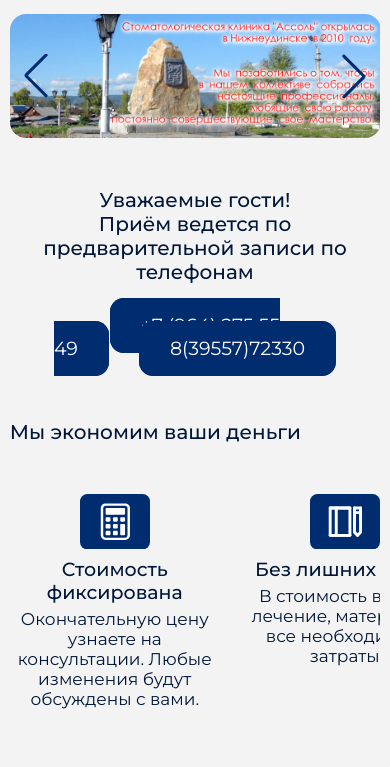
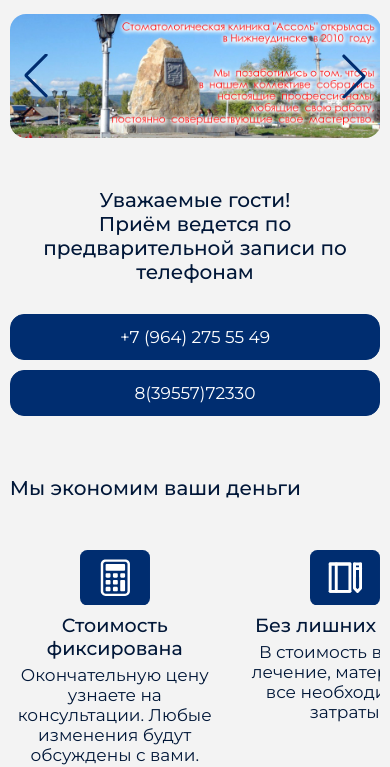
Before and after one commit to yuzz38/assol-clinic, a plain HTML site: page index.html in a window 390 px wide. Shown: the part 86-853 px from the top of the page. Drawn offline with nearby package versions, Linux system fonts and the light colour scheme.

Commit message:
Update style.css

```diff
--- a/style/style.css
+++ b/style/style.css
@@ -702,6 +702,17 @@ footer {
         gap: 20px;
         justify-content: flex-start;
     }
+    .warning a {
+        display: block;
+        margin-top: 10px;
+    }
+    .warning a + a {
+        margin-left: 0px;
+    }
+    .warning a {
+        font-size: 17px;
+        padding: 12px 0px;
+    }
     .about__scroll {
         overflow-x: scroll;
     }
```
